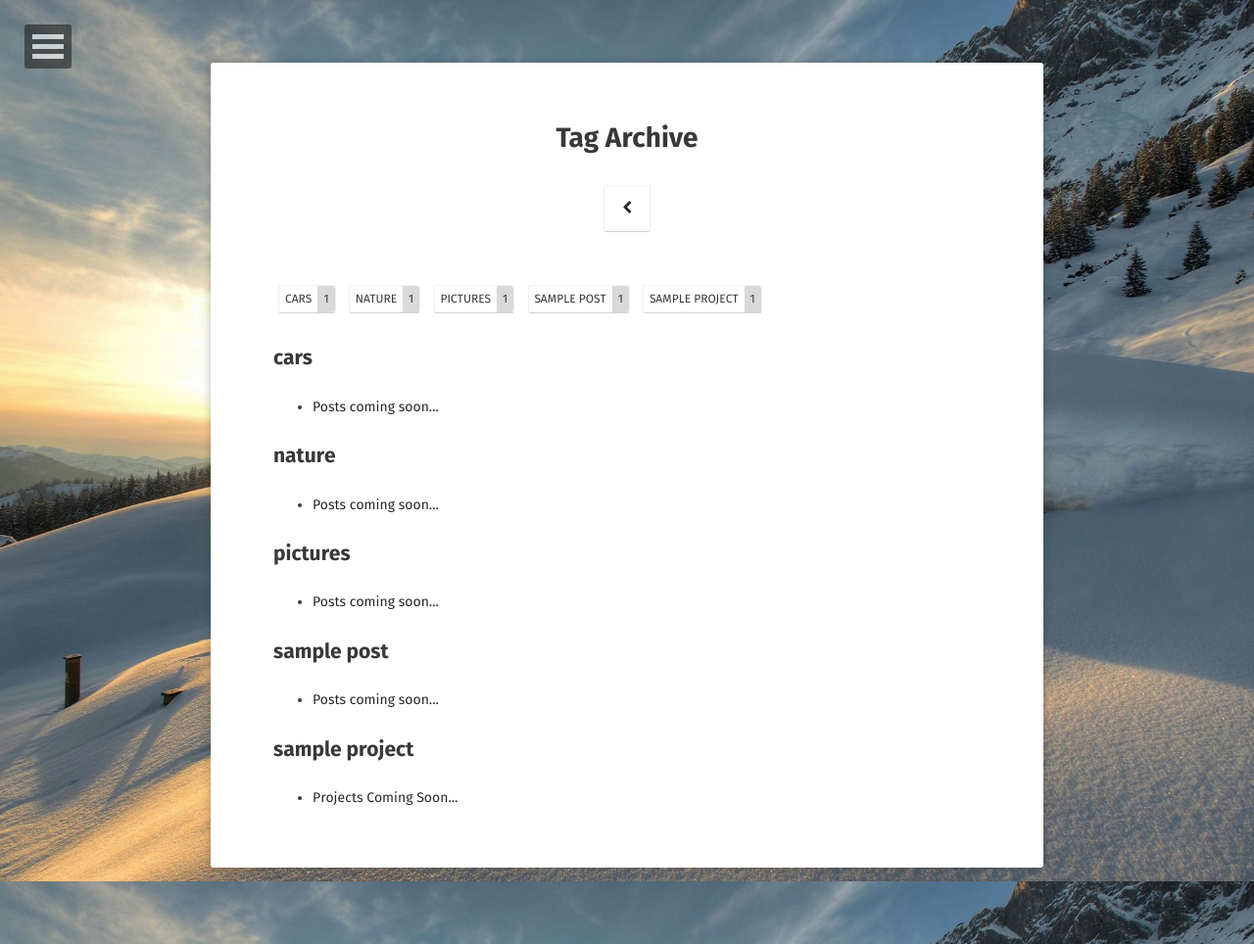
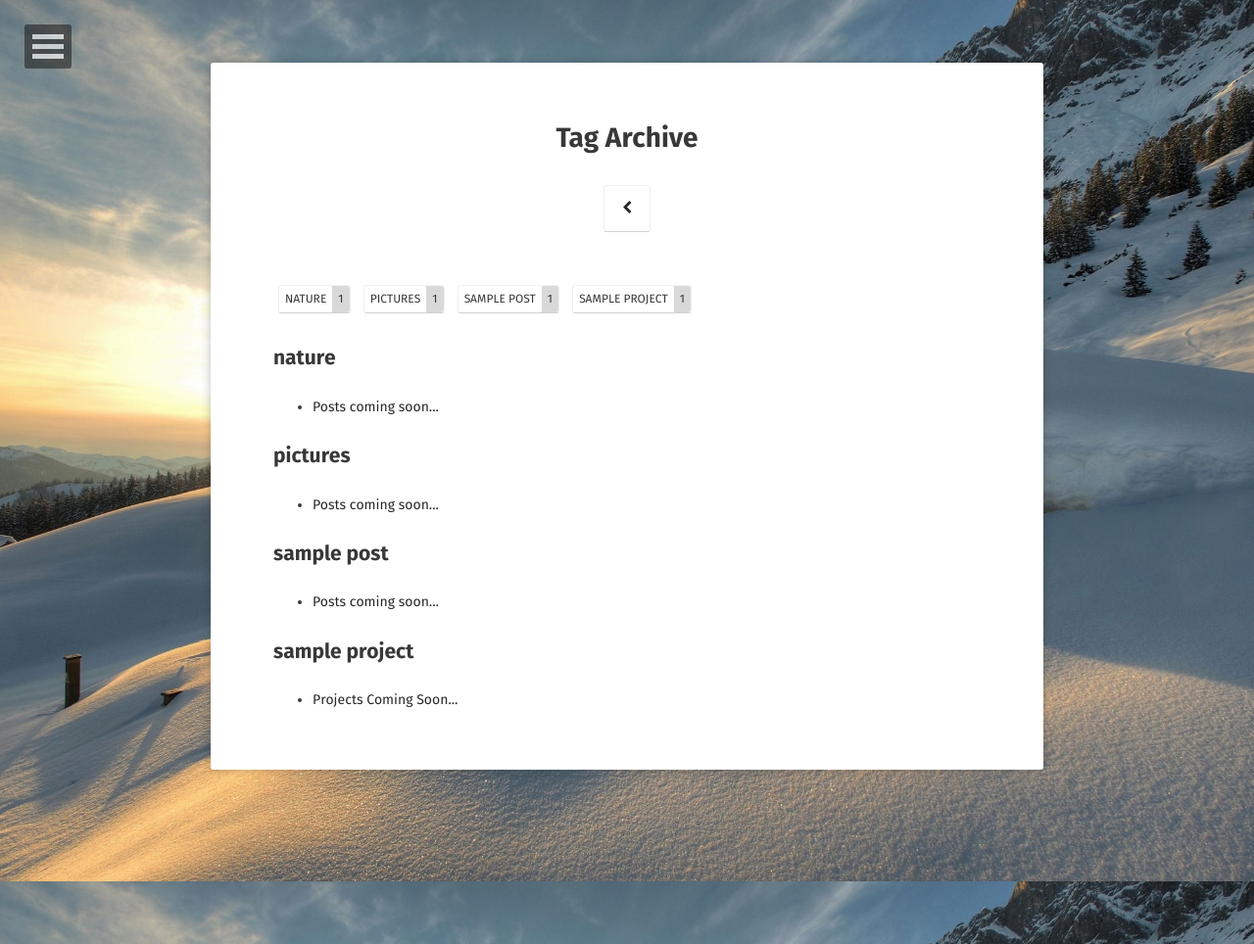
Before and after one commit to nburgdorfer/sample_website, a Jekyll site: the page built from tags/index.html, in a window 1280 px wide. Shown: the whole page at 98% size. Built offline with Jekyll 4.4.1, drawn with Linux system fonts in a browser that asks for light colours; some web fonts are replaced.

```diff
--- a/_posts/2019-01-20-placeholder.md
+++ b/_posts/2019-01-20-placeholder.md
@@ -3,7 +3,7 @@ layout: post
 title: "Posts coming soon..."
 date: 2019-01-20
 excerpt: "Just some nice pictures for now."
-tags: [sample post, pictures, nature, cars]
+tags: [sample post, pictures, nature]
 comments: true
 ---
 
```
Also changed, not shown: about/index.md (+3 -0 lines), 2 other files.
